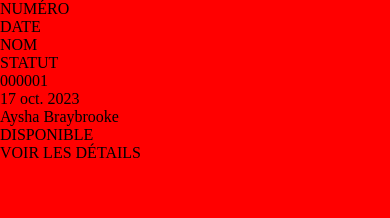
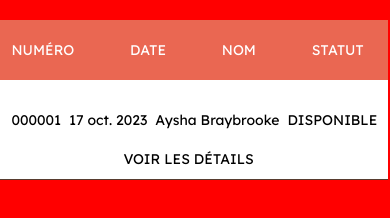
Before and after one commit to tonio28/SAE301, a website: page dist/historique.html in a window 390 px wide. Drawn offline with nearby package versions, Linux system fonts and the light colour scheme; files that its build step writes are made by us from their sources.

Commit message:
Update _historique.scss

```diff
--- a/src/scss/components/_historique.scss
+++ b/src/scss/components/_historique.scss
@@ -1 +1,99 @@
 @use "../base/_styles" as *;
+
+
+.historique {
+    display: flex;
+    align-items: center;
+    width: 76.5625rem;
+    height: 22.5rem;
+    padding: 1.25rem 0rem 1.25rem 0rem;
+    flex-direction: column;
+
+    @media (max-width: 765px) {
+        display: flex;
+        width: 23.4375rem;
+        flex-direction: column;
+    }
+
+
+    &__title {
+        display: flex;
+        @include font-texte-16px;
+        font-weight: 700;
+        color: var(--neutral-white);
+        height: 3.75rem;
+        width: 76.5625rem;
+        padding: 1.25rem 24.125rem 1.25rem 2.9375rem;
+        align-items: flex-start;
+        gap: 11.875rem;
+        background-color: var(--primary-btn-bg);
+
+        @media (max-width: 765px) {
+
+            display: flex;
+            width: 25rem;
+            padding: 1.5rem;
+            @include font-texte-14px;
+            justify-content: space-between;
+            align-items: center;
+            gap: 1.25rem;
+        }
+
+
+    }
+
+    &__comm1 {
+        @include font-texte-16px;
+        font-weight: 700;
+        display: flex;
+        width: 76.5625rem;
+        height: 6.25rem;
+        padding: 1.25rem 0rem 0rem 3rem;
+        align-items: flex-start;
+        border-bottom: 1px solid var(--primary-brown);
+        background-color: var(--neutral-white);
+
+        @media (max-width: 765px) {
+            display: flex;
+            flex-wrap: wrap;
+            width: 25rem;
+            padding: 1.25rem 0rem 0rem 1.5rem;
+            @include font-texte-14px;
+            align-items: center;
+        }
+    }
+
+    &__txtdate {
+        padding-left: 10.5rem;
+
+        @media (max-width: 765px) {
+            padding-left: 0.5rem;
+        }
+    }
+
+    &__txtname {
+        padding-left: 7rem;
+
+        @media (max-width: 765px) {
+            padding-left: 0.5rem;
+        }
+    }
+
+    &__txtstats {
+        padding-left: 7rem;
+
+        @media (max-width: 765px) {
+            padding-left: 0.5rem;
+        }
+    }
+
+    &__txtdétails {
+        padding-left: 10rem;
+
+        @media (max-width: 765px) {
+            padding-left: 7rem;
+        }
+    }
+
+
+}
```
